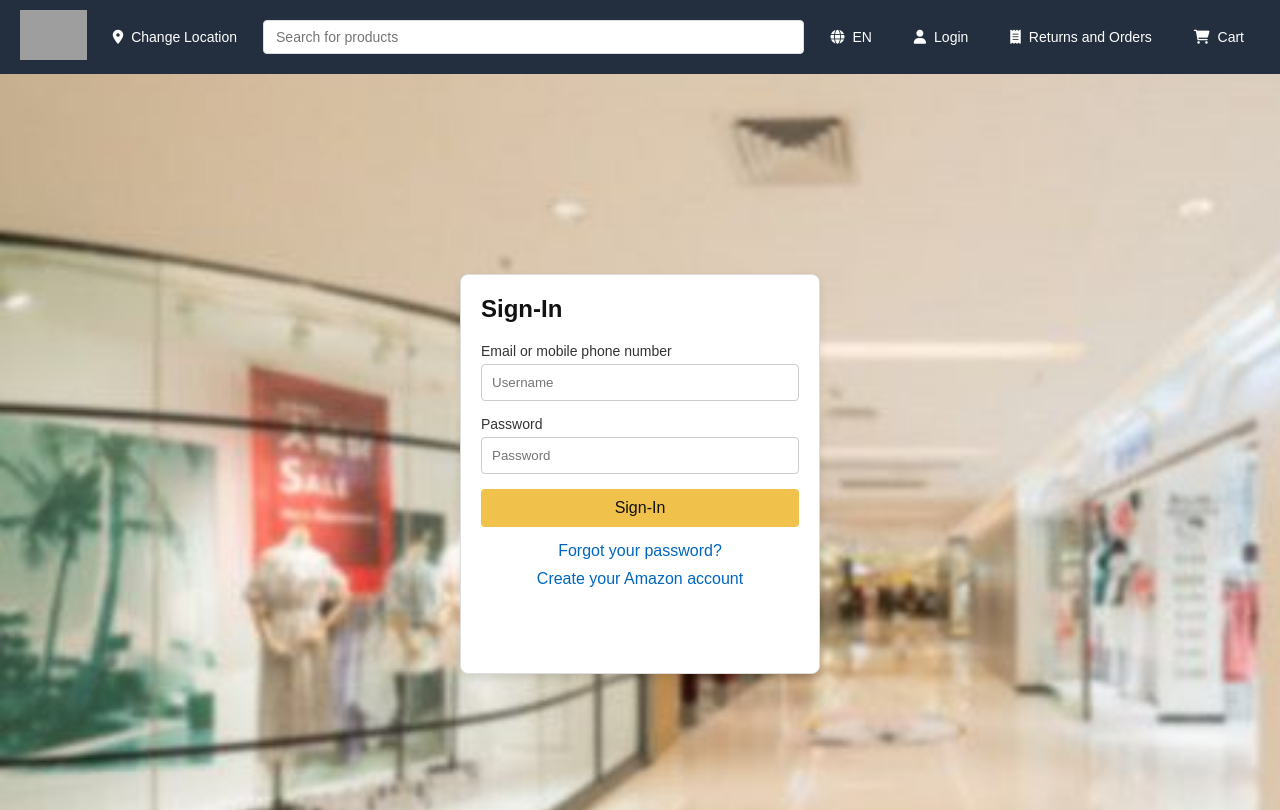
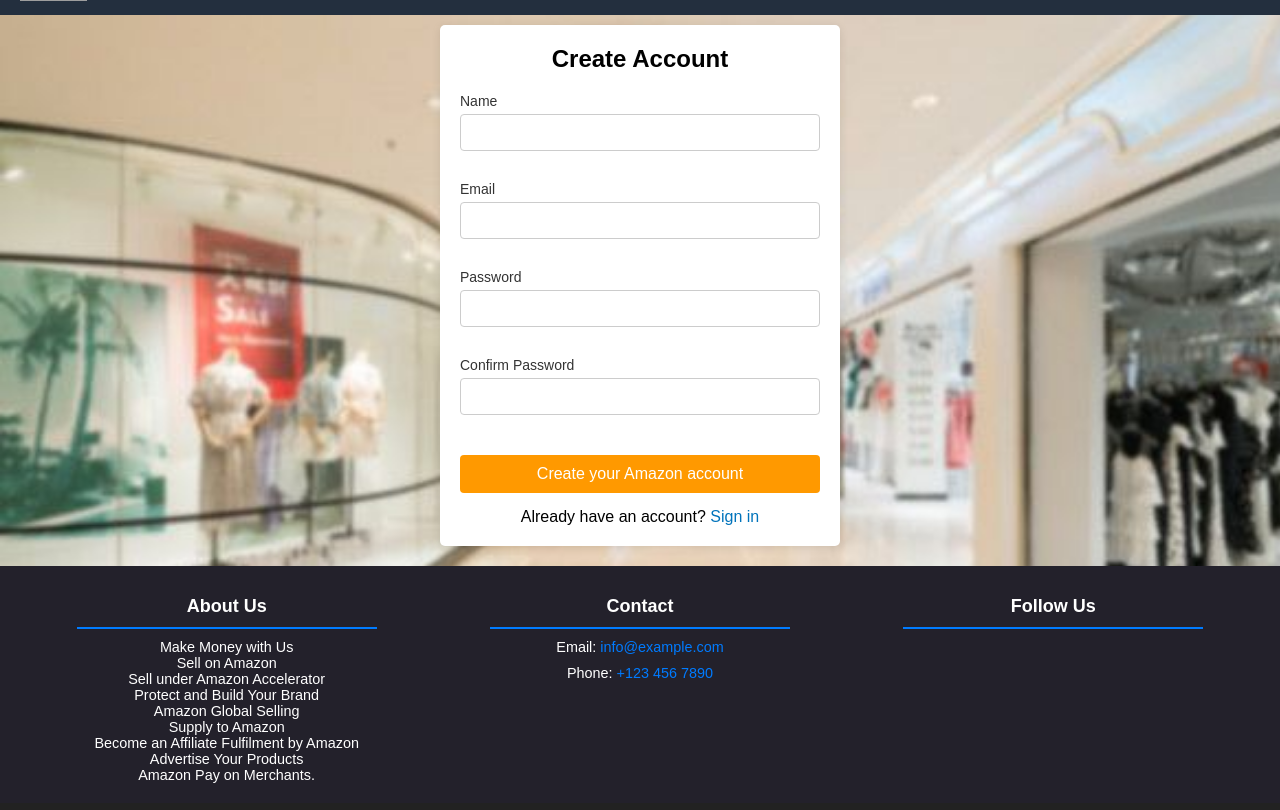
Before and after one commit to rphulambrikar/shopkart, a React (Create React App) app: page /signup in a window 1280 px wide. Before the commit this address led to /login. Shown: the top 810 px of the page. Built offline with nearby package versions, Linux system fonts and the light colour scheme; grey boxes are pictures that could not be loaded.

Commit message:
Sign UP Page Added

```diff
--- a/package.json
+++ b/package.json
@@ -17,6 +17,7 @@
     "react-scripts": "5.0.1",
     "redux": "^5.0.1",
     "redux-thunk": "^3.1.0",
+    "shopkart": "file:",
     "web-vitals": "^2.1.4"
   },
   "scripts": {
--- a/src/App.js
+++ b/src/App.js
@@ -11,6 +11,7 @@ import Footer from "./components/Footer"
 import Home from "./components/Home"
 import "./App.css"
 import authReducer from './store'; // Import your reducer
+import SignUp from './components/SignUp';
 
 const App = () => (
   <div className='main'>
@@ -18,7 +19,7 @@ const App = () => (
     <Navbar />
     <Routes>
     <Route path="/login" element={<Login />} />
-    <Route path="/login" element={<Login />} />
+    <Route path="/signup" element={<SignUp />} />
           <Route path="/" element={<ProtectedRoute element={<Home />} />} />
           <Route path="/payment" element={<ProtectedRoute element={<Payment/>} />} />
           <Route path="/order" element={<ProtectedRoute element={<Order />} />} />
--- a/src/components/Login.js
+++ b/src/components/Login.js
@@ -45,8 +45,8 @@ const Login = () => {
             <button type="submit">Sign-In</button>
 
             <div class="links">
-                <a href="#">Forgot your password?</a>
-                <a href="#">Create your Amazon account</a>
+                <button>Forgot your password?</button>
+                <button onClick={() => navigate("/signup")}>Create your Amazon account</button>
             </div>
         </form>
     </div>
--- /dev/null
+++ b/src/components/SignUp.js
@@ -0,0 +1,50 @@
+import React, { useState } from 'react';
+import '../styles/Signup.css';
+
+const SignUp = () => {
+    const [formData, setFormData] = useState({
+        name: '',
+        email: '',
+        password: '',
+        confirmPassword: ''
+    });
+
+    const handleChange = (e) => {
+        const { name, value } = e.target;
+        setFormData({ ...formData, [name]: value });
+    };
+
+    const handleSubmit = (e) => {
+        e.preventDefault();
+        // Handle form submission logic here
+        console.log('Form submitted:', formData);
+    };
+
+    return (
+        <div className="container">
+            <h1>Create Account</h1>
+            <form onSubmit={handleSubmit}>
+                <div className="form-group">
+                    <label htmlFor="name">Name</label>
+                    <input type="text" id="name" name="name" value={formData.name} onChange={handleChange} required />
+                </div>
+                <div className="form-group">
+                    <label htmlFor="email">Email</label>
+                    <input type="email" id="email" name="email" value={formData.email} onChange={handleChange} required />
+                </div>
+                <div className="form-group">
+                    <label htmlFor="password">Password</label>
+                    <input type="password" id="password" name="password" value={formData.password} onChange={handleChange} required />
+                </div>
+                <div className="form-group">
+                    <label htmlFor="confirmPassword">Confirm Password</label>
+                    <input type="password" id="confirmPassword" name="confirmPassword" value={formData.confirmPassword} onChange={handleChange} required />
+                </div>
+                <button type="submit" className="btn">Create your Amazon account</button>
+            </form>
+            <p className="footer-text">Already have an account? <a href="#">Sign in</a></p>
+        </div>
+    );
+};
+
+export default SignUp;
--- a/src/styles/Login.css
+++ b/src/styles/Login.css
@@ -25,6 +25,7 @@ body, html {
     max-width: 360px;
     box-sizing: border-box;
     height: 50%;
+    align-items: center;
   }
 
   .login-card h1 {
@@ -84,6 +85,11 @@ body, html {
     text-decoration: underline;
   }
 
+  button{
+    margin-top : 10px;
+    align-items: center;
+  }
+
 
   @media (max-width: 480px) {
     .login-card {
--- /dev/null
+++ b/src/styles/Signup.css
@@ -0,0 +1,75 @@
+* {
+    box-sizing: border-box;
+    margin: 0;
+    padding: 0;
+}
+
+body {
+    font-family: Arial, sans-serif;
+    background-color: #f2f2f2;
+    display: flex;
+    justify-content: center;
+    align-items: center;
+    height: 100vh;
+}
+
+.container {
+    background: white;
+    padding: 20px;
+    border-radius: 5px;
+    box-shadow: 0 2px 10px rgba(0, 0, 0, 0.1);
+    width: 90%;
+    max-width: 400px;
+}
+
+h1 {
+    text-align: center;
+    margin-bottom: 20px;
+}
+
+.form-group {
+    margin-bottom: 15px;
+}
+
+label {
+    display: block;
+    margin-bottom: 5px;
+}
+
+input[type="text"],
+input[type="email"],
+input[type="password"] {
+    width: 100%;
+    padding: 10px;
+    border: 1px solid #ccc;
+    border-radius: 4px;
+}
+
+.btn {
+    width: 100%;
+    padding: 10px;
+    background-color: #f90;
+    border: none;
+    border-radius: 4px;
+    color: white;
+    font-size: 16px;
+    cursor: pointer;
+}
+
+.btn:hover {
+    background-color: #e68a00;
+}
+
+.footer-text {
+    text-align: center;
+    margin-top: 15px;
+}
+
+.footer-text a {
+    color: #0073bb;
+    text-decoration: none;
+}
+
+.footer-text a:hover {
+    text-decoration: underline;
+}
```
Also changed, not shown: 1 other file (tests, documents, lock files or other folders).
